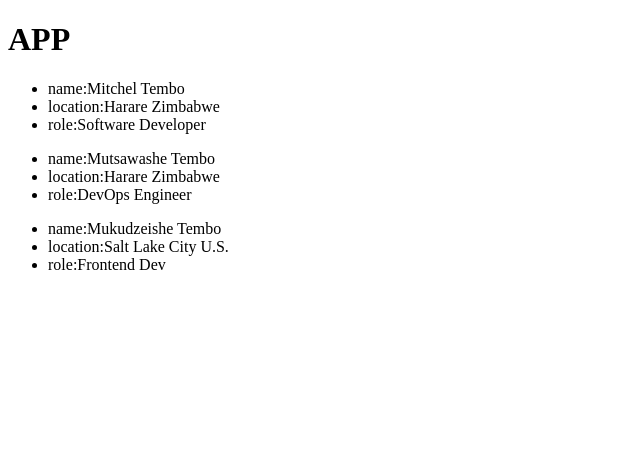
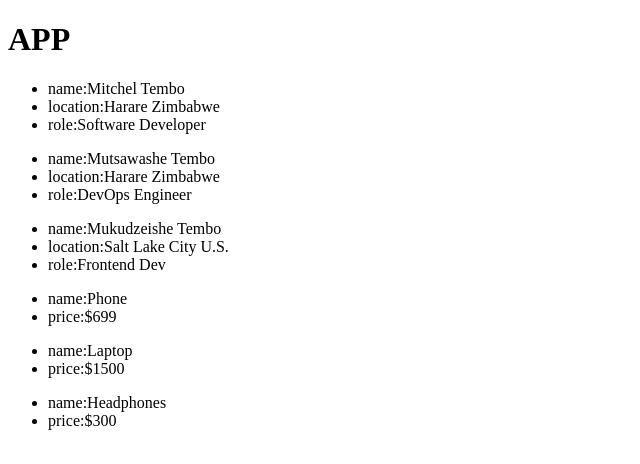
Before and after one commit to mitchtembo/React-123, a React (Vite) app: page / in a window 1280 px wide. Shown: the top 464 px of the page, without its empty margins (0-640 px from the left). Built offline with nearby package versions, Linux system fonts and the light colour scheme.

Commit message:
productList iteration

```diff
--- a/src/App.jsx
+++ b/src/App.jsx
@@ -1,7 +1,6 @@
 import React from 'react'
-import Greeting from './Components/Greeting'
-import ProductInfo from './Components/ProductInfo'
 import List from "./SandBox/List.jsx"
+import ProductList from './SandBox/ProductList.jsx'
 
 const App = () => {
 
@@ -10,6 +9,7 @@ const App = () => {
     <div>
       <h1>APP</h1>
       <List />
+      <ProductList/>
 
     </div>
   )
--- /dev/null
+++ b/src/SandBox/ProductList.jsx
@@ -0,0 +1,21 @@
+import React from 'react'
+
+const products = [
+    {id:1,name:"Phone",price:"$699"},
+    {id:2,name:"Laptop",price:"$1500"},
+    {id:3, name:"Headphones",price:"$300"}
+]
+const ProductList = () => {
+  return (
+    <div>
+        {products.map(({id,name,price}) => (
+            <ul key={id}>
+                <li>name:{name}</li>
+                <li>price:{price}</li>
+            </ul>
+        ))}
+    </div>
+  )
+}
+
+export default ProductList
```
